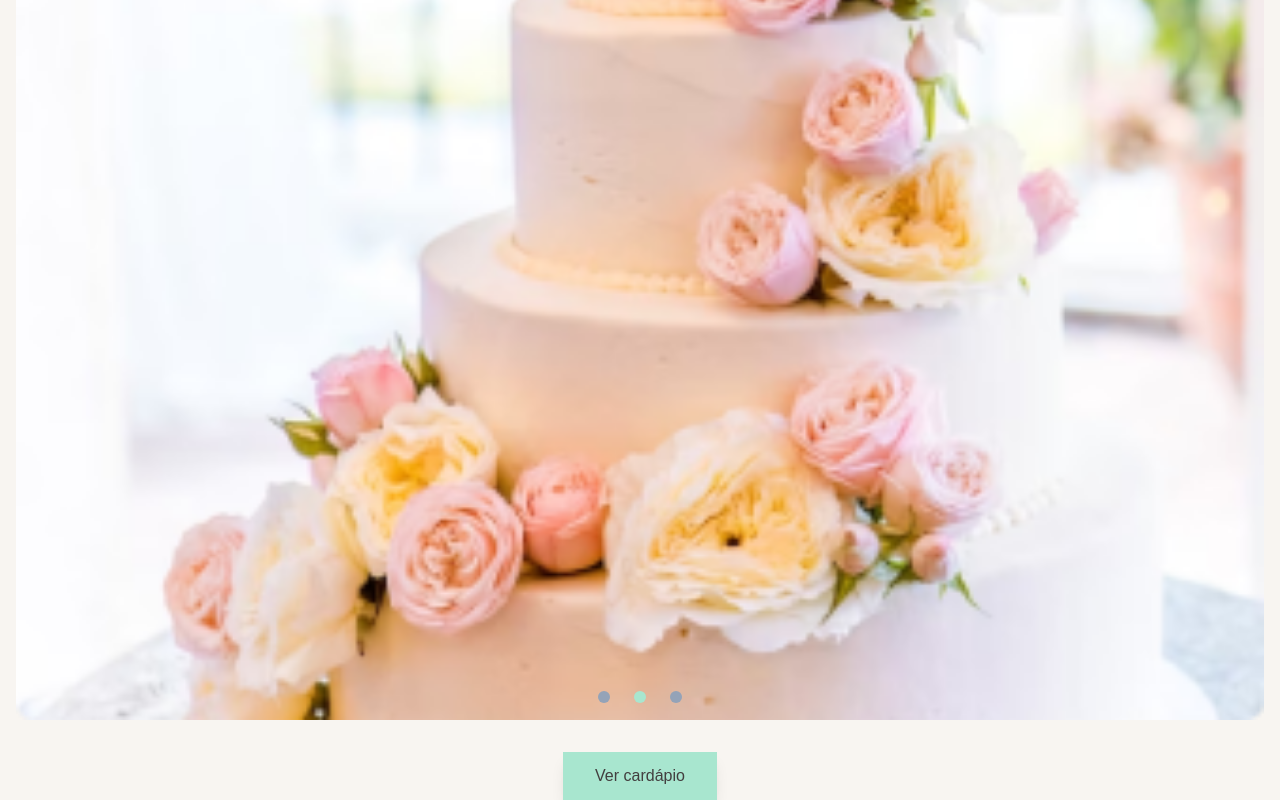
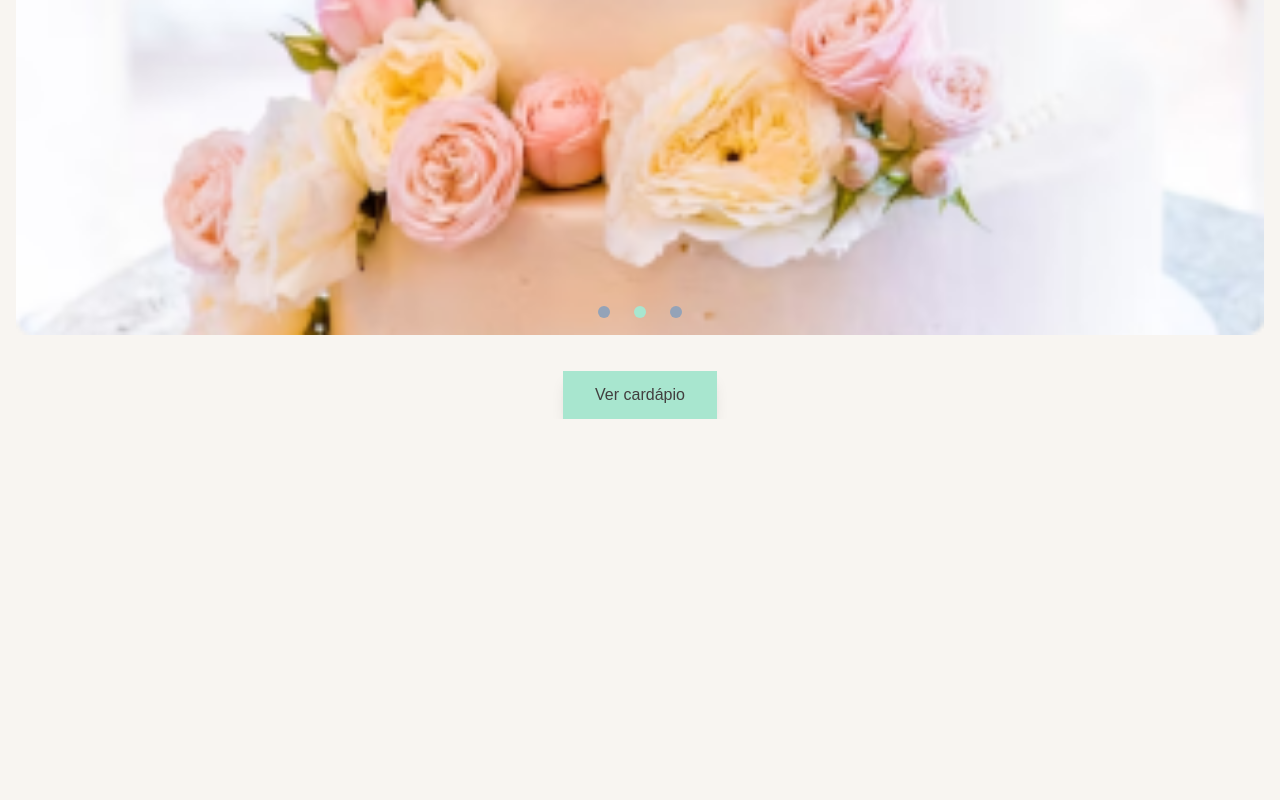
Before and after one commit to edukaki/JenifferCakes, a Next.js app: page / in a window 1280 px wide. Shown: the part 758-1558 px from the top of the page. After the commit the page ends 1177 px from the top, so only its background shows below. Built offline with nearby package versions, Linux system fonts and the light colour scheme.

Commit message:
refactor: carousel to reuse component

```diff
--- a/src/app/page.jsx
+++ b/src/app/page.jsx
@@ -1,49 +1,27 @@
 'use client';
-import Image from 'next/image';
 import carousel1 from '../assets/images/mobile/carousel1_head.png';
 import carousel2 from '../assets/images/mobile/carousel2_head.png';
 import carousel3 from '../assets/images/mobile/carousel3_head.png';
-import { Carousel } from 'react-responsive-carousel';
-import 'react-responsive-carousel/lib/styles/carousel.min.css';
 import Button from '@/components/Button';
+import profile from '../assets/images/mobile/jeniffer-profile.png';
+import Carousel from '@/components/Carousel';
 
 export default function Home() {
   return (
-    <header className="container-mobile flex flex-col items-center">
-      <h1 className="pt-4 text-center">Bolos feitos com amor</h1>
-      <Carousel
-        className="rounded-lg py-8"
-        autoPlay={true}
-        showThumbs={false}
-        emulateTouch={true}
-        showArrows={false}
-        showStatus={false}
-        infiniteLoop={true}
-        renderIndicator={(onClickHandler, isSelected, index) => {
-          return (
-            <span
-              className={`w-3 h-3 ${
-                isSelected ? 'bg-candy-green' : 'bg-slate-400'
-              } inline-block rounded-full cursor-pointer mx-3`}
-              onClick={onClickHandler}
-              onKeyDown={onClickHandler}
-              key={index}
-              role="button"
-            />
-          );
-        }}
-      >
-        <div>
-          <Image src={carousel1} alt="Fatia de bolo" />
-        </div>
-        <div>
-          <Image src={carousel2} alt="Fatia de bolo" />
-        </div>
-        <div>
-          <Image src={carousel3} alt="Fatia de bolo" />
-        </div>
-      </Carousel>
-      <Button alternative text="Ver cardápio" href="/cardapio" />
+    <header className="h-[calc(100vh-100px)] flex flex-row items-center">
+      <div className="container-mobile flex flex-col items-center">
+        <h1 className="text-center font-bold">Bolos feitos com amor</h1>
+        <Carousel
+          arrImage={[carousel1, carousel2, carousel3]}
+          alt="Fatia de bolo"
+        />
+        <Button
+          alternative
+          text="Ver cardápio"
+          href="/cardapio"
+          margin="mt-0"
+        />
+      </div>
     </header>
   );
 }
--- /dev/null
+++ b/src/components/Carousel/index.jsx
@@ -0,0 +1,42 @@
+import { Carousel as ImgViewer } from 'react-responsive-carousel';
+import 'react-responsive-carousel/lib/styles/carousel.min.css';
+import PropTypes from 'prop-types';
+import Image from 'next/image';
+
+export default function Carousel(props) {
+  return (
+    <ImgViewer
+      className="rounded-lg py-9"
+      autoPlay={true}
+      showThumbs={false}
+      emulateTouch={true}
+      showArrows={false}
+      showStatus={false}
+      infiniteLoop={true}
+      renderIndicator={(onClickHandler, isSelected, index) => {
+        return (
+          <span
+            className={`w-3 h-3 ${
+              isSelected ? 'bg-candy-green' : 'bg-slate-400'
+            } inline-block rounded-full cursor-pointer mx-3`}
+            onClick={onClickHandler}
+            onKeyDown={onClickHandler}
+            key={index}
+            role="button"
+          />
+        );
+      }}
+    >
+      {props.arrImage.map((img, index) => (
+        <div key={index}>
+          <Image src={img} alt={props.alt} />
+        </div>
+      ))}
+    </ImgViewer>
+  );
+}
+
+Carousel.propTypes = {
+  arrImage: PropTypes.array,
+  alt: PropTypes.string,
+};
```
